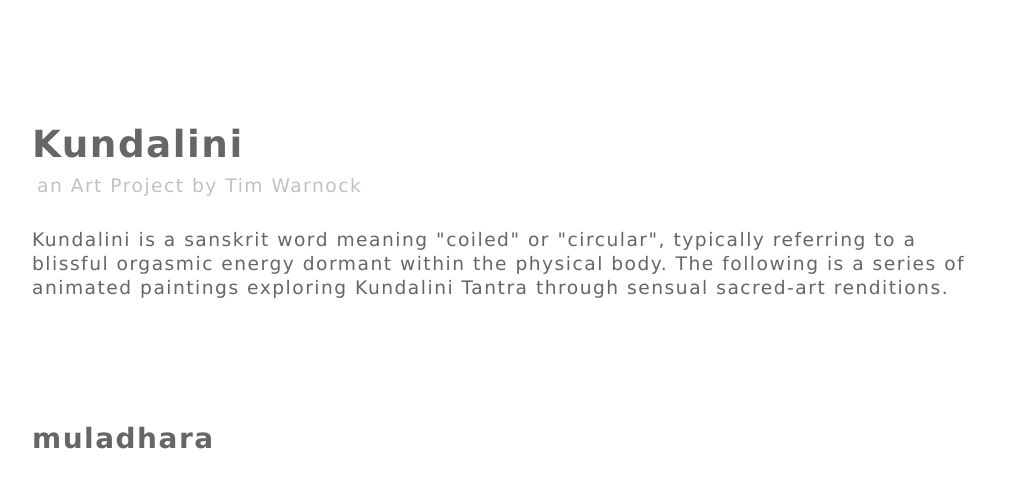
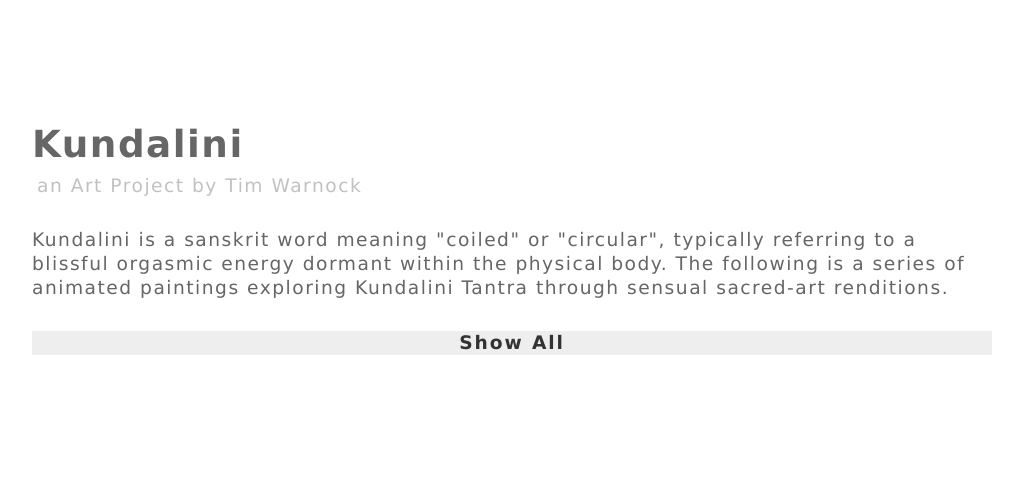
Before and after one commit to timwarnock/studios.avant.net, a PHP site: page /projects/kundalini/index.php in a window 1280 px wide. Shown: the top 479 px of the page, without its empty margins (128-1151 px from the left). Run offline with PHP 8.4, Linux system fonts and the light colour scheme.

Commit message:
show all button, quick workaround for autoplay blocking

```diff
--- a/projects/kundalini/index.php
+++ b/projects/kundalini/index.php
@@ -30,7 +30,10 @@
 	</p>
 </div>
 
-
+<div id="showall" class="fader" onclick="showall();">
+  Show All
+</div>
+<div id="everything" class="fader hidden">
 <div class="media">
 	<h2>muladhara</h2>
 	<div id="media_box">
@@ -147,6 +150,7 @@
 	Silence
 	</p>
 </div>
+</div><!--/everything -->
 
 <!-- load video -->
 <script>
@@ -192,9 +196,10 @@
     			video.removeAttribute('controls');
 				video.load();
 				video.play();
-/*
+
 				// event listeners
 				var is_mouseover = false;
+/*
     			video.addEventListener("mouseover", function(evt) {
     				is_mouseover = true;
 					//video.load();
@@ -243,6 +248,9 @@
 		}
 	}
 
+function showall() {
+    document.getElementById("showall").classList.add('hidden');
+    document.getElementById("everything").classList.remove('hidden');
 	videoize("01_muladhara");
 	videoize("02_swadhisthana");
 	videoize("03_manipura");
@@ -251,7 +259,7 @@
 	videoize("06_ajna");
 	videoize("07_sahasrara");
 	videoize("08_samadhi");
-
+}
 </script>
 
 </div><!--end main-->
--- a/projects/kundalini/style.css
+++ b/projects/kundalini/style.css
@@ -23,6 +23,28 @@ img {
   padding: 0;
   width: 100%;
 }
+
+.fader {
+  visibility: visible;
+  opacity: 1;
+  transition: visibility 0s, opacity 0.9s linear;
+}
+.hidden {
+  visibility: hidden;
+  opacity: 0;
+}
+#showall {
+  cursor: pointer;
+  width: 960px;
+  margin: 0 auto;
+  text-align: center;
+  background-color: #eee;
+  text-decoration: none;
+  color: #333;
+  font-weight: bold;
+  letter-spacing: 0.1em;
+}
+
 
 .media {
   width: 960px;
```
